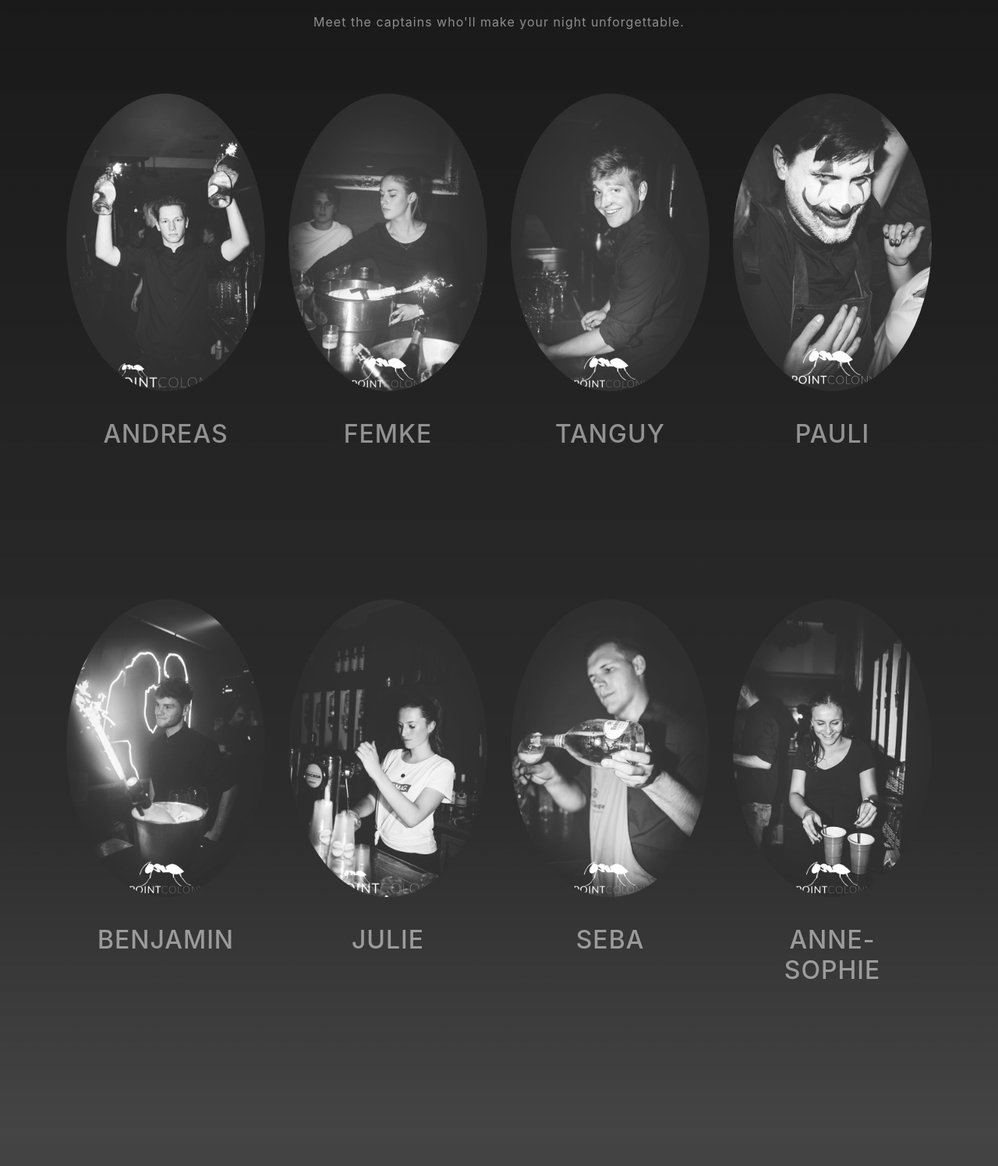
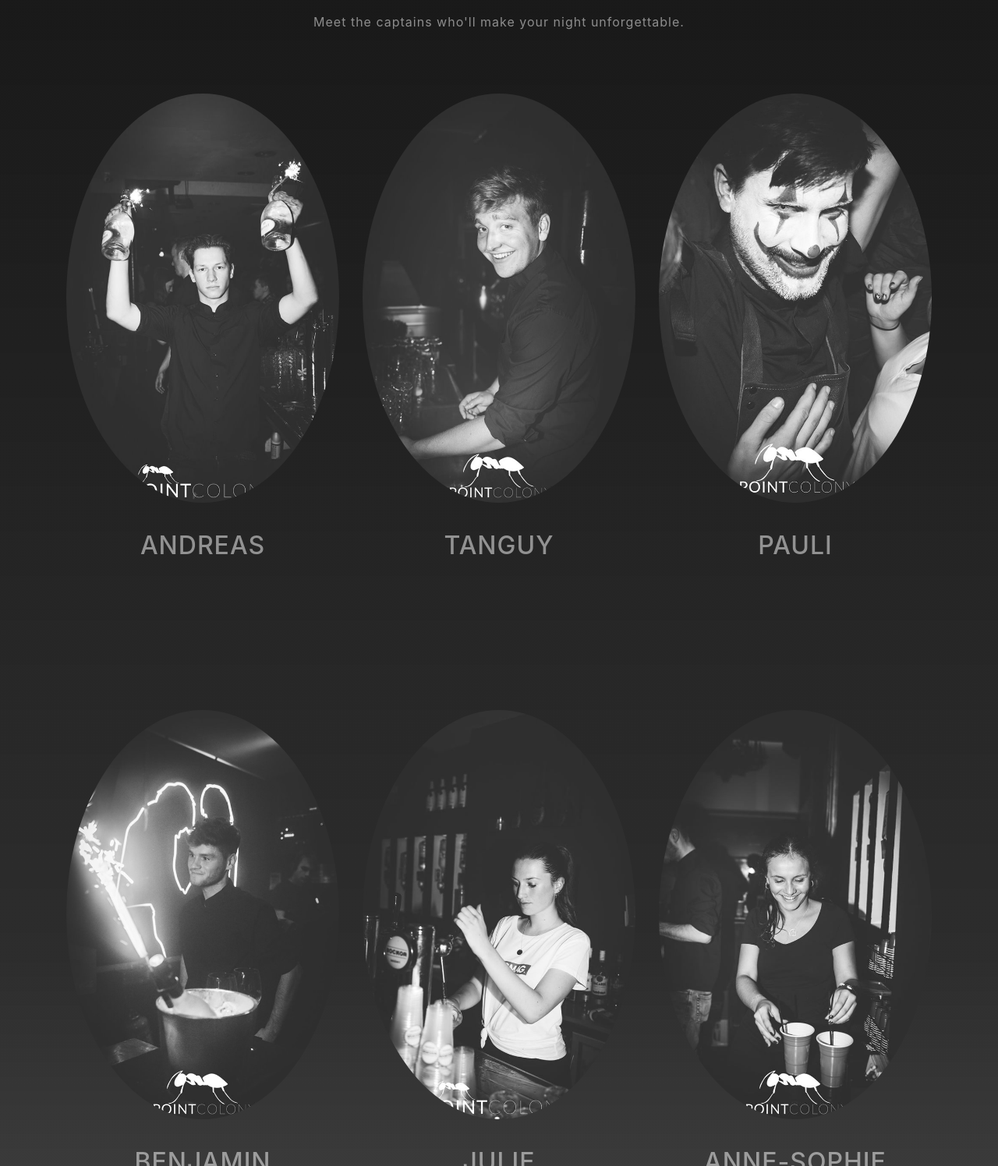
Before and after one commit to KilianHoefman/PointFinal, a website with bundled scripts: page index.html in a window 1280 px wide. Shown: the part 2940-4436 px from the top of the page at 78% size. Built offline with nearby package versions, Linux system fonts and the light colour scheme; a script that the page names is missing.

```diff
--- a/index.html
+++ b/index.html
@@ -237,12 +237,6 @@
               </div>
             </div>
             <div class="card border-0" style="background:transparent">
-              <img class="card-img-top rounded-circle" src="img/team/femkefles.jpg" alt="Card image cap">
-              <div class="card-body">
-                <h2 class="card-title text-white-50" style="padding-top: 1rem">FEMKE</h5>
-              </div>
-            </div>
-            <div class="card border-0" style="background:transparent">
               <img class="card-img-top rounded-circle" src="img/team/tanguy.jpg" alt="Card image cap">
               <div class="card-body">
                 <h2 class="card-title text-white-50" style="padding-top: 1rem">TANGUY</h5>
@@ -266,12 +260,6 @@
               <img class="card-img-top rounded-circle" src="img/team/julie.jpg" alt="Card image cap">
               <div class="card-body">
                 <h2 class="card-title text-white-50" style="padding-top: 1rem">JULIE</h5>
-              </div>
-            </div>
-            <div class="card border-0" style="background:transparent">
-              <img class="card-img-top rounded-circle" src="img/team/seba.jpg" alt="Card image cap">
-              <div class="card-body">
-                <h2 class="card-title text-white-50" style="padding-top: 1rem">SEBA</h5>
               </div>
             </div>
             <div class="card border-0" style="background:transparent">
```
Also changed, not shown: 4 other files.
